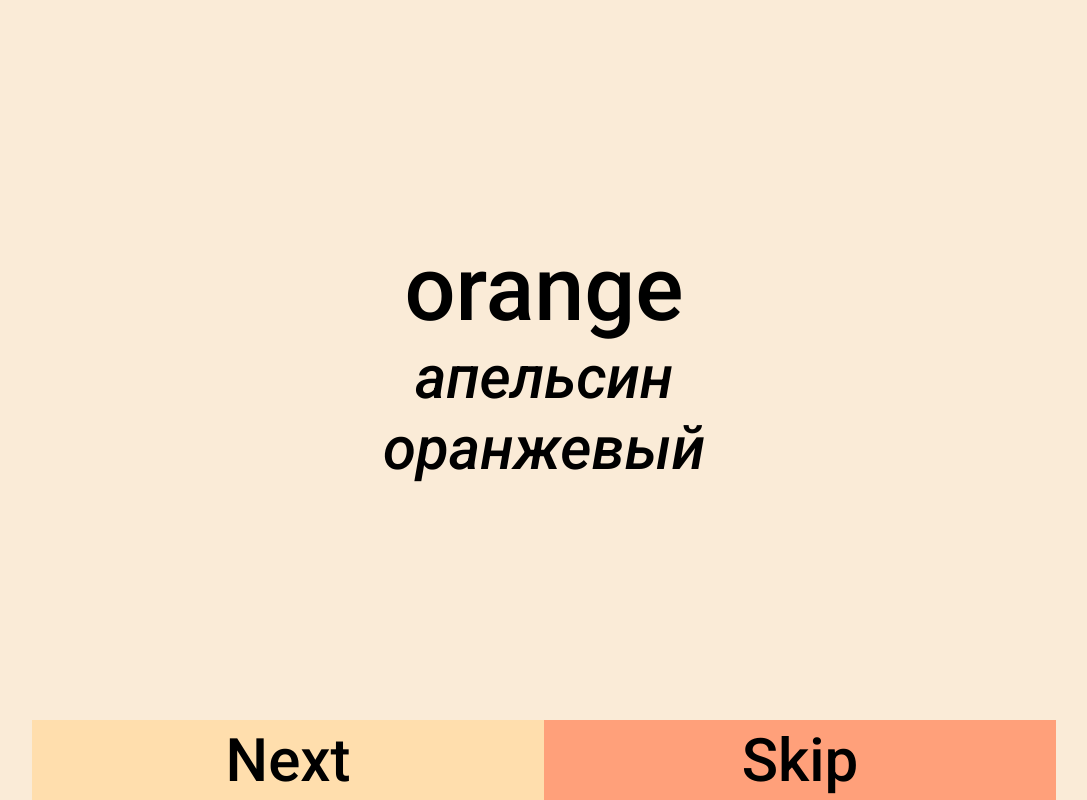
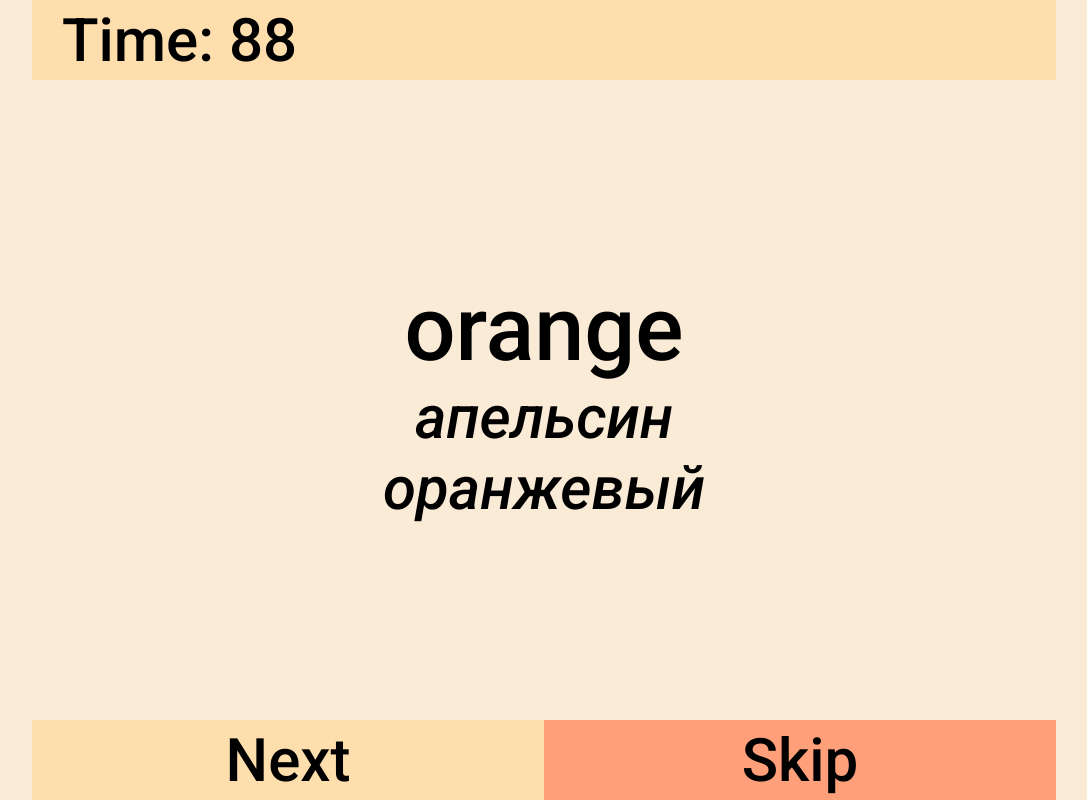
Before and after one commit to daniil-bodryagin/alias, a plain HTML site: page index.html in a window 1280 px wide. Both pictures are taken after a click on the button "Start!". Shown: the whole page, without its empty margins (96-1183 px from the left). Drawn offline with Linux system fonts and the light colour scheme; files that its build step writes are made by us from their sources.

Commit message:
feat: add timer

```diff
--- a/index.html
+++ b/index.html
@@ -5,7 +5,7 @@
     <meta http-equiv="X-UA-Compatible" content="IE=edge">
     <meta name="viewport" content="width=device-width, initial-scale=1.0">
 	<link rel="icon" type="image/x-icon" href="favicon.ico">
-	<link rel="stylesheet" type="text/css" href="css/style.css">
+	<link rel="stylesheet" type="text/css" href="style.css">
 	<link rel="preconnect" href="https://fonts.googleapis.com">
 	<link rel="preconnect" href="https://fonts.gstatic.com" crossorigin>
 	<link href="https://fonts.googleapis.com/css2?family=Roboto:ital,wght@0,500;1,500&display=swap" rel="stylesheet">
--- a/script.js
+++ b/script.js
@@ -1,5 +1,6 @@
 const app = {
 	roundDuration: 90,
+	remainingTime: 90,
 	words: null,
 	currentWordData: null,
 	playedWords: [],
@@ -34,6 +35,12 @@ const app = {
 		document.body.innerHTML= '';
 		document.body.insertAdjacentHTML('afterbegin', `
 			<main>
+				<div class="statusbar">
+					<div class="timer">
+						<span>Time: </span>
+						<span id="time-indicator">${app.remainingTime}</span>
+					</div>
+				</div>
 				<div id="word-container" class="content"></div>
 				<div class="button-container">
 					<button id="success" type="button">Next</button>
@@ -41,6 +48,7 @@ const app = {
 				</div>
 			</main>
 		`);
+		const timeIndicator = document.querySelector('#time-indicator');
 		const wordContainer = document.querySelector('#word-container');
 		const successButton = document.querySelector('#success');
 		const failButton = document.querySelector('#fail');
@@ -52,8 +60,17 @@ const app = {
 			app.logWord(false);
 			app.showWord(wordContainer);
 		};
-		const timer = setTimeout(() => {app.changeButtons(successButton, failButton)}, app.roundDuration * 1000);
+		const timer = setInterval(() => {app.incrementTimer(successButton, failButton, timeIndicator, timer)}, 1000);
 		app.showWord(wordContainer);
+	},
+
+	incrementTimer(successButton, failButton, timeIndicator, timer){
+		app.remainingTime--;
+		timeIndicator.innerText = app.remainingTime;
+		if (app.remainingTime < 1) {
+			clearInterval(timer);
+			app.changeButtons(successButton, failButton);
+		}
 	},
 
 	changeButtons(successButton, failButton){
@@ -119,6 +136,7 @@ const app = {
 	reset() {
 		app.currentWordData = null;
 		app.playedWords.length = 0;
+		app.remainingTime = app.roundDuration;
 	}
 }
 
--- a/style.css
+++ b/style.css
@@ -36,6 +36,18 @@ ul {
 	list-style-type: none;
 }
 
+.statusbar {
+	flex-basis: 10vh;
+	display: flex;
+	flex-wrap: wrap;
+	align-content: center;
+	background-color: NavajoWhite;
+}
+
+.timer {
+	padding: 0 .5em;
+}
+
 .content {
 	flex-grow: 1;
 	display: flex;
@@ -44,7 +56,7 @@ ul {
 }
 
 .button-container {
-	flex-basis: 10%;
+	flex-basis: 10vh;
 	display: flex;
 }
 
```
